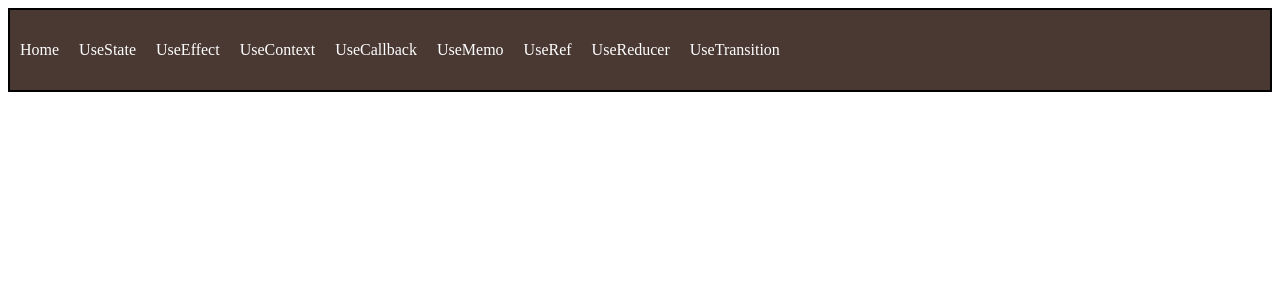
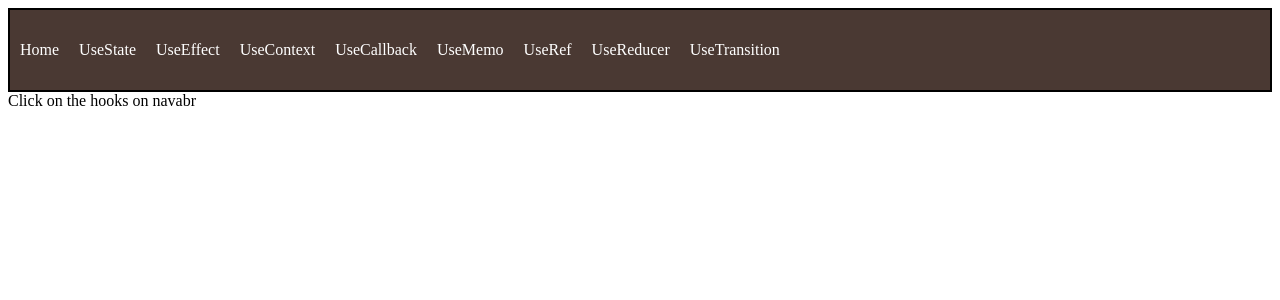
Before and after one commit to Domains18/React-Hooks, a React (Vite) app: page / in a window 1280 px wide. Shown: the top 300 px of the page. Built offline with nearby package versions, Linux system fonts and the light colour scheme.

Commit message:
react hooks

```diff
--- /dev/null
+++ b/src/Components/Home.jsx
@@ -0,0 +1,16 @@
+import { Rohe } from "./Rohe";
+import { poster } from "./Poster";
+
+
+import React from "react";
+
+
+export function Home (){
+    return <div className="Home">
+        <Rohe>
+            <poster title="React Hooks" subtitle="A practical guide to mastering React Hooks">
+                <span className="btn-btn-home">Click on the hooks on navabr</span>
+            </poster>
+        </Rohe>
+    </div>
+}
--- /dev/null
+++ b/src/Components/Poster.jsx
@@ -0,0 +1,12 @@
+
+
+
+import react from 'react';
+
+export function poster({ title, subtitle, children}){
+    return <div className="poster">
+        <h1>{title}</h1>
+        <h2>{subtitle}</h2>
+        <p>{children}</p>
+    </div>
+}
--- /dev/null
+++ b/src/Components/Rohe.jsx
@@ -0,0 +1,11 @@
+
+
+
+import React from 'react';
+export function Rohe({ children }){
+    return (
+        <div className='rohe'>
+            {children}
+        </div>
+    )
+}
```
Also changed, not shown: src/App.jsx (+6 -6 lines), src/Components/Nav.jsx (renamed from src/Components/Navbar/Nav.jsx).
